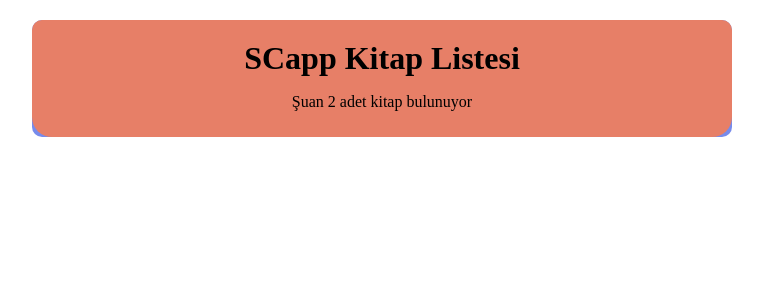
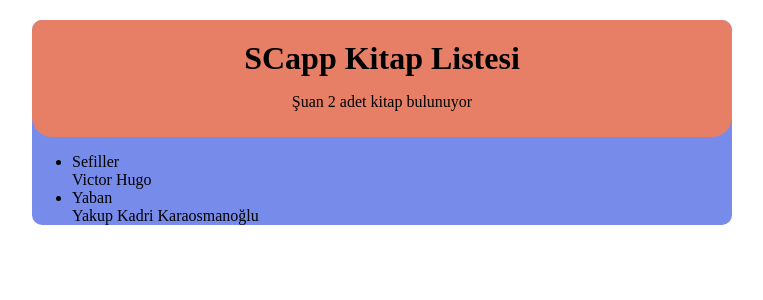
Before and after one commit to sdnrcvk/React-BookList-App, a React (Create React App) app: page / in a window 1280 px wide. Shown: the top 300 px of the page, without its empty margins (258-1021 px from the left). Built offline with nearby package versions, Linux system fonts and the light colour scheme; the HTML template or start-up script is replaced by a standard one.

Commit message:
BookList component edited

```diff
--- a/src/App.js
+++ b/src/App.js
@@ -1,11 +1,13 @@
 import BookContextProvider from "./contexts/bookContext";
 import Navbar from "./components/Navbar";
+import BookList from "./components/BookList";
 
 function App() {
   return (
     <div className="App">
       <BookContextProvider>
         <Navbar/>
+        <BookList/>
       </BookContextProvider>
     </div>
   );
--- a/src/components/BookDetails.js
+++ b/src/components/BookDetails.js
@@ -1,9 +1,10 @@
 import React from 'react'
 
-export default function BookDetails() {
+export default function BookDetails({book}) {
   return (
-    <div>
-
-    </div>
+    <li>
+        <div className='title'>{book.ad}</div>
+        <div className='author'>{book.yazar}</div>
+    </li>
   )
 }
```
